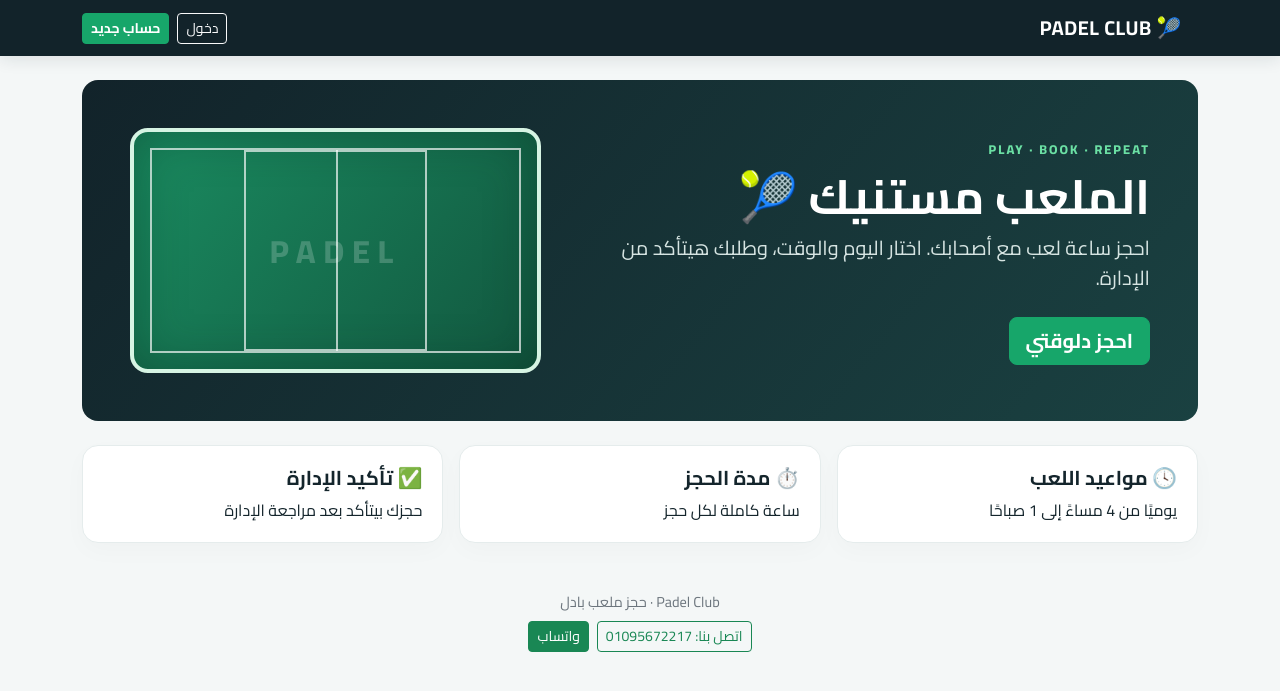
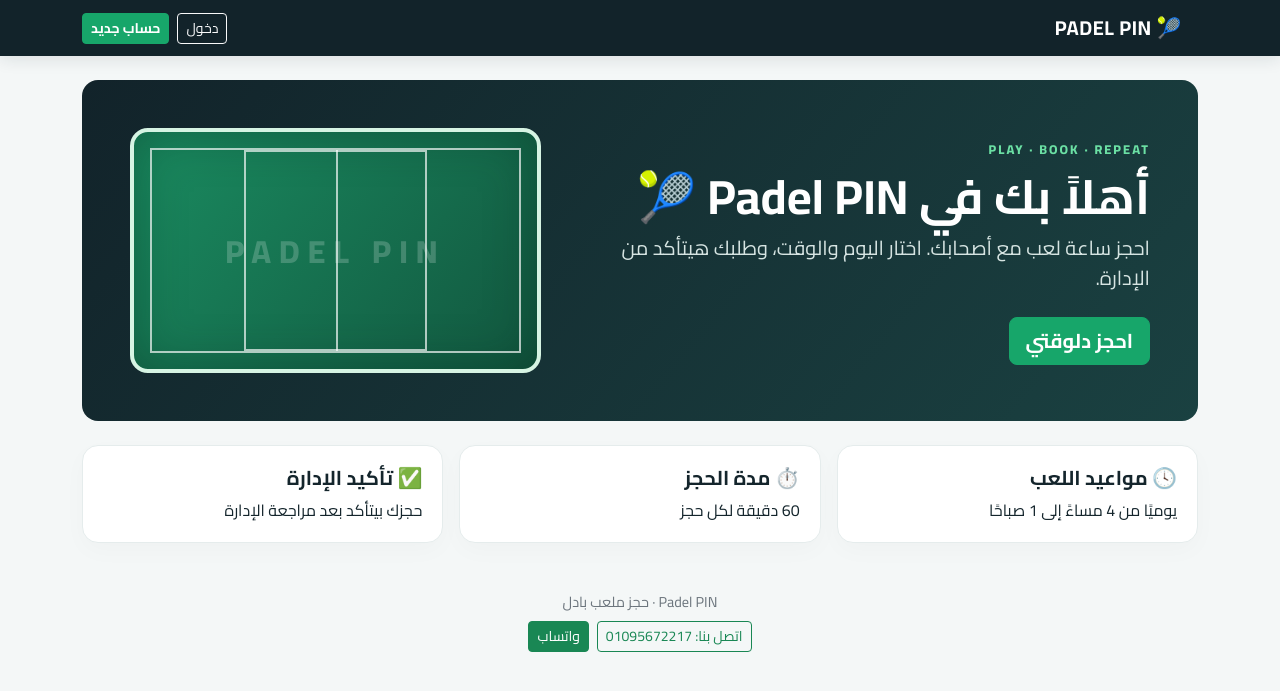
Before and after one commit to yehia1117/PadelBooking, an ASP.NET Core app: page / in a window 1280 px wide. Shown: the top 691 px of the page. Run offline with ASP.NET Core 8, Linux system fonts and the light colour scheme; data that the repository does not hold is empty; the project's own start-up code is not run, and a stand-in starts its controllers and pages.

Commit message:
Update Padel PIN branding and dynamic schedule

```diff
--- a/Controllers/HomeController.cs
+++ b/Controllers/HomeController.cs
@@ -1,7 +1,19 @@
 using Microsoft.AspNetCore.Mvc;
+using Microsoft.EntityFrameworkCore;
+using PadelBooking.Data;
+
 namespace PadelBooking.Controllers;
+
 public class HomeController : Controller
 {
-    public IActionResult Index() => View();
+    private readonly AppDbContext _db;
+    public HomeController(AppDbContext db) => _db = db;
+
+    public async Task<IActionResult> Index()
+    {
+        ViewBag.Settings = await _db.CourtSettings.FirstOrDefaultAsync();
+        return View();
+    }
+
     public IActionResult Error() => View();
 }
--- a/Views/Home/Index.cshtml
+++ b/Views/Home/Index.cshtml
@@ -1,9 +1,21 @@
-@{ ViewData["Title"] = "الرئيسية"; }
+@using System.Globalization
+@{
+    ViewData["Title"] = "الرئيسية";
+    var settings = ViewBag.Settings as CourtSettings ?? new CourtSettings();
+    string FormatHour(int hour) { var value = DateTime.Today.AddHours(hour); return $"{(value.Hour % 12 == 0 ? 12 : value.Hour % 12)} {(value.Hour < 12 ? "صباحًا" : "مساءً")}"; }
+    var dayNames = new[] { "الأحد", "الاثنين", "الثلاثاء", "الأربعاء", "الخميس", "الجمعة", "السبت" };
+    var selectedDays = settings.WorkingDays.Split(',', StringSplitOptions.RemoveEmptyEntries).Select(x => int.TryParse(x, out var day) ? day : -1).Where(x => x >= 0 && x <= 6).OrderBy(x => x).ToArray();
+    var daysText = selectedDays.Length == 7 ? "يوميًا" : string.Join("، ", selectedDays.Select(x => dayNames[x]));
+}
 <section class="hero rounded-4 p-4 p-md-5 mb-4">
  <div class="row align-items-center"><div class="col-lg-7">
-  <span class="eyebrow">PLAY · BOOK · REPEAT</span><h1 class="display-5 fw-bold mt-2">الملعب مستنيك 🎾</h1>
+  <span class="eyebrow">PLAY · BOOK · REPEAT</span><h1 class="display-5 fw-bold mt-2">أهلاً بك في Padel PIN 🎾</h1>
   <p class="lead">احجز ساعة لعب مع أصحابك. اختار اليوم والوقت، وطلبك هيتأكد من الإدارة.</p>
   <a class="btn btn-green btn-lg mt-2" asp-controller="Booking" asp-action="Index">احجز دلوقتي</a>
- </div><div class="col-lg-5 mt-4 mt-lg-0"><div class="court-art"><span>PADEL</span><div class="court-lines"></div></div></div></div>
+ </div><div class="col-lg-5 mt-4 mt-lg-0"><div class="court-art"><span>PADEL PIN</span><div class="court-lines"></div></div></div></div>
 </section>
-<div class="row g-3"><div class="col-md-4"><div class="feature-card"><h5>🕓 مواعيد اللعب</h5><p class="mb-0">يوميًا من 4 مساءً إلى 1 صباحًا</p></div></div><div class="col-md-4"><div class="feature-card"><h5>⏱️ مدة الحجز</h5><p class="mb-0">ساعة كاملة لكل حجز</p></div></div><div class="col-md-4"><div class="feature-card"><h5>✅ تأكيد الإدارة</h5><p class="mb-0">حجزك بيتأكد بعد مراجعة الإدارة</p></div></div></div>
+<div class="row g-3">
+ <div class="col-md-4"><div class="feature-card"><h5>🕓 مواعيد اللعب</h5><p class="mb-0">@daysText من @FormatHour(settings.OpenHour) إلى @FormatHour(settings.CloseHour)</p></div></div>
+ <div class="col-md-4"><div class="feature-card"><h5>⏱️ مدة الحجز</h5><p class="mb-0">@settings.SlotMinutes دقيقة لكل حجز</p></div></div>
+ <div class="col-md-4"><div class="feature-card"><h5>✅ تأكيد الإدارة</h5><p class="mb-0">حجزك بيتأكد بعد مراجعة الإدارة</p></div></div>
+</div>
--- a/Views/Shared/_Layout.cshtml
+++ b/Views/Shared/_Layout.cshtml
@@ -5,13 +5,13 @@
 <head>
     <meta charset="utf-8" />
     <meta name="viewport" content="width=device-width, initial-scale=1" />
-    <title>@ViewData["Title"] - Padel Club</title>
+    <title>@ViewData["Title"] - Padel PIN</title>
     <link href="https://cdn.jsdelivr.net/npm/bootstrap@5.3.3/dist/css/bootstrap.min.css" rel="stylesheet">
     <link href="~/css/site.css" rel="stylesheet" />
 </head>
 <body>
 <nav class="navbar navbar-expand-lg navbar-dark nav-dark">
- <div class="container"><a class="navbar-brand fw-bold" asp-controller="Home" asp-action="Index">🎾 PADEL CLUB</a>
+ <div class="container"><a class="navbar-brand fw-bold" asp-controller="Home" asp-action="Index">🎾 PADEL PIN</a>
   <div class="d-flex gap-2 align-items-center">
    @if (User.Identity?.IsAuthenticated == true) {
       @if (User.IsInRole("Admin")) { <a class="btn btn-sm btn-outline-light" asp-controller="Admin" asp-action="Index">لوحة الإدارة</a> }
@@ -25,7 +25,7 @@
  @if (TempData["Message"] != null) { <div class="alert alert-info">@TempData["Message"]</div> }
  @RenderBody()
 </main>
-<footer class="text-center text-secondary py-4">Padel Club · حجز ملعب بادل<br/><div class="mt-2 d-flex justify-content-center gap-2"><a class="btn btn-sm btn-outline-success" href="tel:@contactPhone">اتصل بنا: @contactPhone</a><a class="btn btn-sm btn-success" target="_blank" rel="noopener" href="https://wa.me/@waPhone">واتساب</a></div></footer>
+<footer class="text-center text-secondary py-4">Padel PIN · حجز ملعب بادل<br/><div class="mt-2 d-flex justify-content-center gap-2"><a class="btn btn-sm btn-outline-success" href="tel:@contactPhone">اتصل بنا: @contactPhone</a><a class="btn btn-sm btn-success" target="_blank" rel="noopener" href="https://wa.me/@waPhone">واتساب</a></div></footer>
 <script src="https://cdn.jsdelivr.net/npm/bootstrap@5.3.3/dist/js/bootstrap.bundle.min.js"></script>
 @RenderSection("Scripts", required: false)
 </body>
```
Also changed, not shown: Program.cs (+23 -2 lines), README.md.
